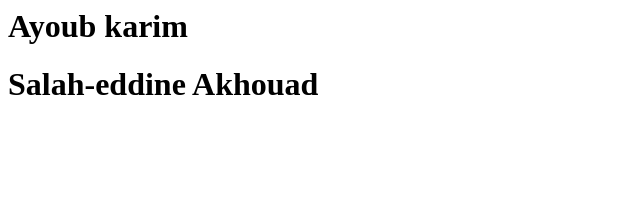
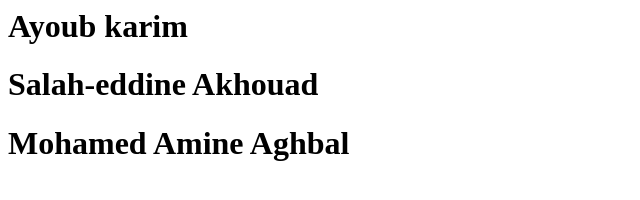
Before and after one commit to Linku-git/html_team, a plain HTML site: page index.html in a window 1280 px wide. Shown: the whole page, without its empty margins (0-640 px from the left). Drawn offline with Linux system fonts and the light colour scheme.

Commit message:
mohamed amine

```diff
--- a/index.html
+++ b/index.html
@@ -7,5 +7,6 @@
 <body>
     <h1>Ayoub karim</h1>
     <h1>Salah-eddine Akhouad</h1>
+    <h1>Mohamed Amine Aghbal</h1>
 </body>
 </html>
```
